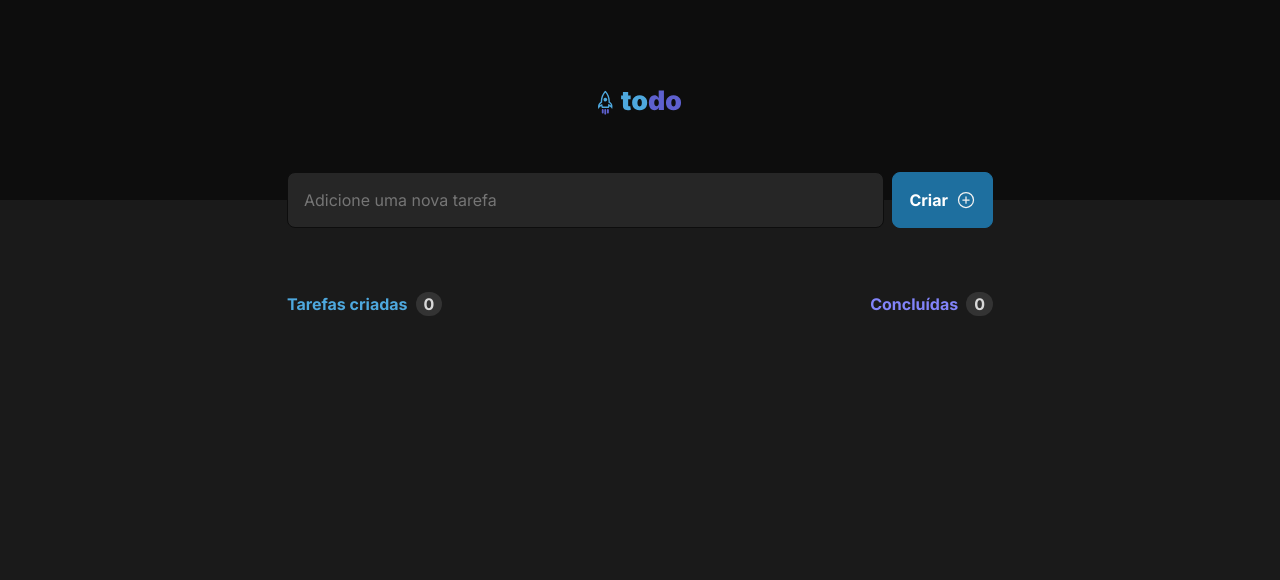
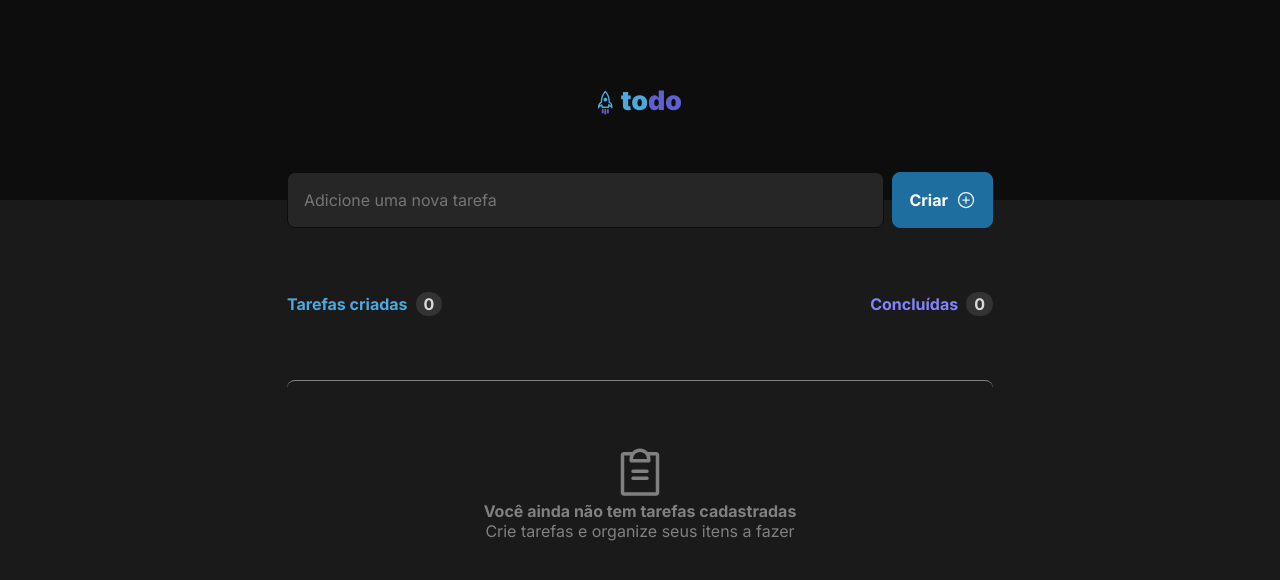
Before and after one commit to athosjullian/todo-list, a React (Vite) app: page / in a window 1280 px wide. Shown: the top 580 px of the page. Built offline with nearby package versions, Linux system fonts and the light colour scheme.

Commit message:
chore: Create "empty state" component

```diff
--- a/src/App.tsx
+++ b/src/App.tsx
@@ -4,6 +4,7 @@ import styles from "./App.module.css"
 import { Header } from "./components/Header"
 import { Form } from "./components/Form"
 import { ListHeader } from "./components/ListHeader"
+import { Empty } from "./components/Empty"
 
 export function App() {
 
@@ -15,6 +16,7 @@ export function App() {
 
         <div>
           <ListHeader />
+          <Empty />
         </div>
       </section>
     </>
--- /dev/null
+++ b/src/components/Empty.module.css
@@ -0,0 +1,14 @@
+.empty {
+  display: flex;
+  flex-direction: column;
+  align-items: center;
+  justify-content: center;
+  padding: 4rem 0;
+
+  border-top: 1px solid var(--gray-300);
+  border-radius: .5rem;
+}
+
+.empty > p{
+  color: var(--gray-300);
+}
--- /dev/null
+++ b/src/components/Empty.tsx
@@ -0,0 +1,12 @@
+import { ClipboardText } from "@phosphor-icons/react";
+import style from "./Empty.module.css"
+
+export function Empty() {
+  return (
+    <div className={style.empty}>
+      <ClipboardText size={56} color="var(--gray-300)"/>
+      <p><strong>Você ainda não tem tarefas cadastradas</strong></p>
+      <p>Crie tarefas e organize seus itens a fazer</p>
+    </div>
+  )
+}
```
